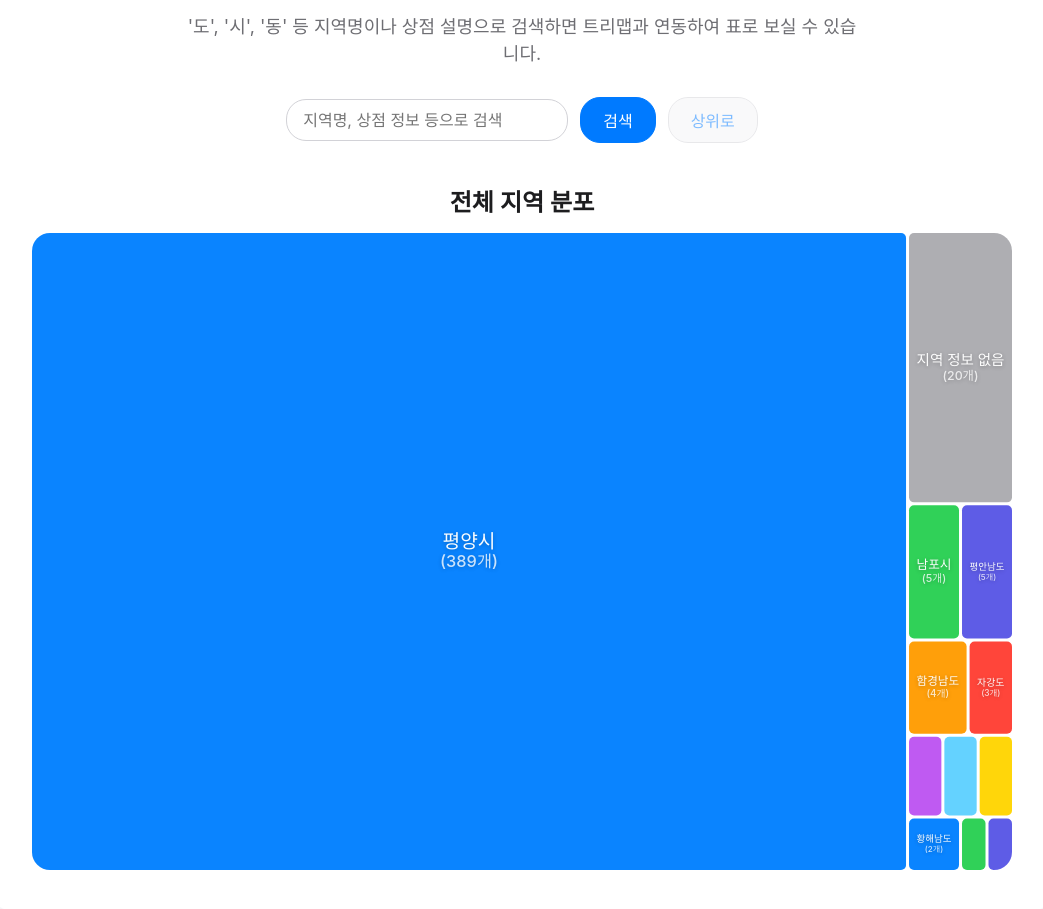
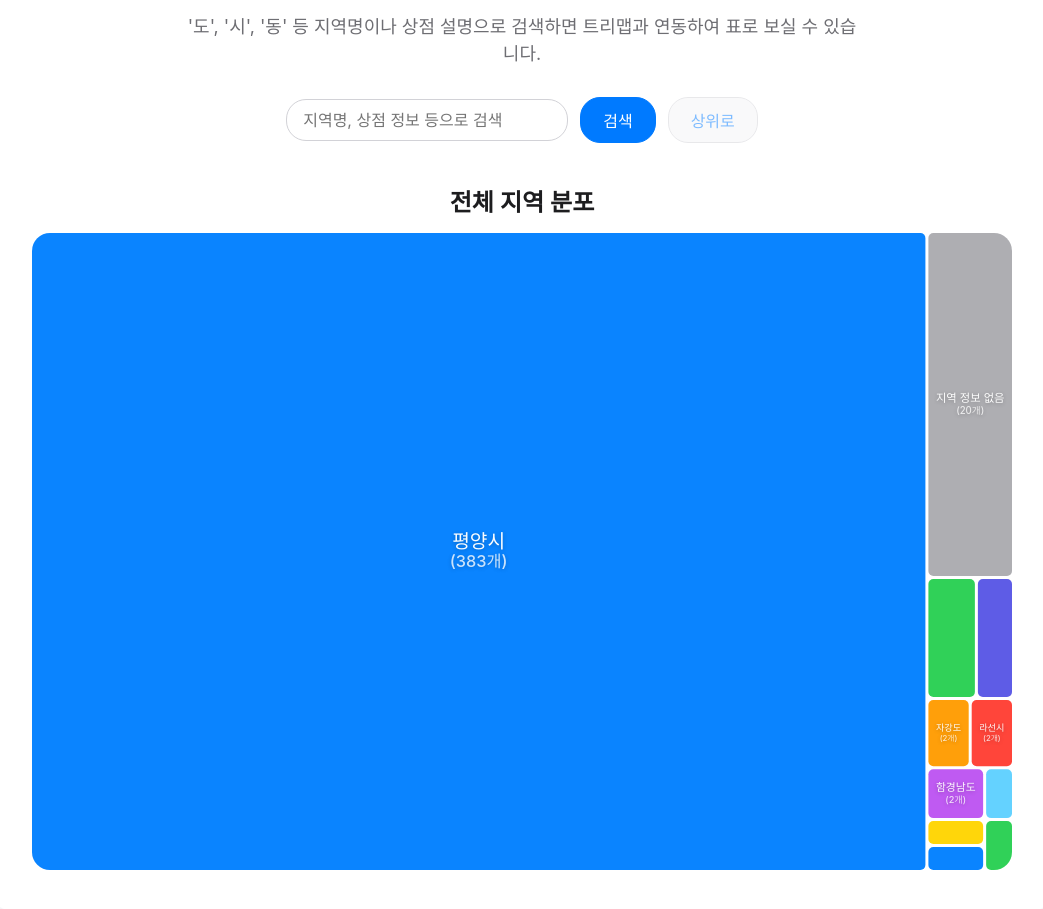
Before and after one commit to dhmun/north-korea-store, a plain HTML site: page index.html in a window 1280 px wide. Shown: the part 185-1094 px from the top of the page, without its empty margins (118-1161 px from the left). Drawn offline with nearby package versions, Linux system fonts and the light colour scheme.

Commit message:
Update index.html

```diff
--- a/index.html
+++ b/index.html
@@ -87,7 +87,6 @@
 
         let currentRoot;
 
-        // [핵심] 이 함수는 전달된 데이터 배열(전체 또는 필터링된)로 항상 새로운 차트를 그립니다.
         function drawChart(chartDataArray) {
             const width  = container.offsetWidth;
             if (width < 10) { setTimeout(() => drawChart(chartDataArray), 100); return; }
@@ -99,6 +98,7 @@
             const color = d3.scaleOrdinal(appleColors);
 
             function transformData(node, name) {
+                if (!name) return null;
                 if ((name === '지역 정보 없음' || name === '시/군 정보 없음') && node instanceof Map) {
                     const children = [];
                     function findAndAddLeaves(currentNode) {
@@ -108,11 +108,14 @@
                     findAndAddLeaves(node);
                     return { name: name, children: children };
                 }
-                if (node instanceof Map) return { name: name, children: Array.from(node.entries(), ([k, v]) => transformData(v, k)) };
+                if (node instanceof Map) {
+                    const children = Array.from(node.entries(), ([k, v]) => transformData(v, k)).filter(Boolean);
+                    return children.length > 0 ? { name: name, children: children } : null;
+                }
                 return { name: name, children: node.map(d => ({ name: d.상점, value: d.value, info: d.정보 })) };
             }
 
-            const chartData = { name: "전체", children: Array.from(d3.group(chartDataArray, d => d.시, d => d.군, d => d.동).entries(), ([k, v]) => transformData(v, k)) };
+            const chartData = { name: "전체", children: Array.from(d3.group(chartDataArray, d => d.시, d => d.군, d => d.동).entries(), ([k, v]) => transformData(v, k)).filter(Boolean) };
             let root = d3.hierarchy(chartData).sum(d => d.value).sort((a, b) => b.value - a.value);
             currentRoot = root;
 
@@ -128,7 +131,7 @@
                 const layoutRoot = node.copy();
                 treemapLayout(layoutRoot);
                 const t = svg.transition().duration(750);
-                const nodes = svg.selectAll("g").data(layoutRoot.children, d => d.data.name).join(
+                const nodes = svg.selectAll("g").data(layoutRoot.children || [], d => d.data.name).join(
                     enter => {
                         let g = enter.append("g").attr("transform", d => `translate(${d.x0},${d.y0})`).style("opacity", 0)
                             .on("click", (e, d) => {
@@ -191,7 +194,6 @@
                 searchResultsContainer.style.display = 'block';
                 return;
             }
-
             resultsCount.innerHTML = `총 <strong>${data.length}개</strong>의 상점이 검색되었습니다.`;
             data.forEach(item => {
                 const card = document.createElement('div');
@@ -209,7 +211,6 @@
                 resetView();
                 return;
             }
-
             const filteredData = rawData.filter(d => {
                 return (d.시 && d.시.toLowerCase().includes(query)) ||
                        (d.군 && d.군.toLowerCase().includes(query)) ||
@@ -218,10 +219,8 @@
                        (d.정보 && d.정보.toLowerCase().includes(query));
             });
 
-            // [핵심] 필터링된 데이터로 차트 그리기
             drawChart(filteredData);
             displayResultsAsCards(filteredData);
-
             resetButton.style.display = 'inline-flex';
         }
 
@@ -229,15 +228,15 @@
             searchInput.value = '';
             searchResultsContainer.style.display = 'none';
             resetButton.style.display = 'none';
-            // [핵심] 전체 데이터로 차트 그리기
             drawChart(rawData);
         }
 
+        // DOMContentLoaded로 감싸서 HTML 로딩 후 스크립트 실행 보장
+        document.addEventListener("DOMContentLoaded", function() {
             searchButton.addEventListener('click', handleSearch);
             searchInput.addEventListener('keydown', (e) => { if (e.key === 'Enter') handleSearch(); });
             resetButton.addEventListener('click', resetView);
 
-        // 최초 실행
             drawChart(rawData);
 
             let resizeTimer;
@@ -251,6 +250,7 @@
                     : rawData;
                 resizeTimer = setTimeout(() => drawChart(currentData), 200);
             });
+        });
     })();
     </script>
 </body>
```
Lines whose indentation alone changed are shown as unchanged.
